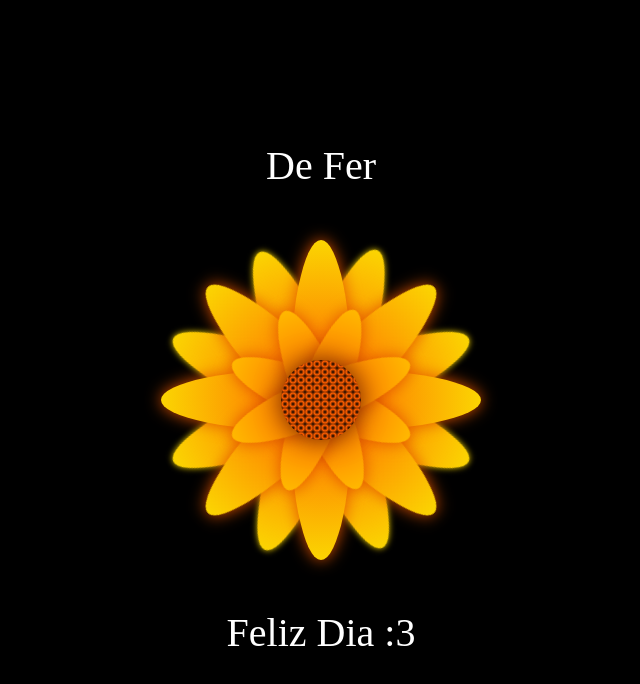
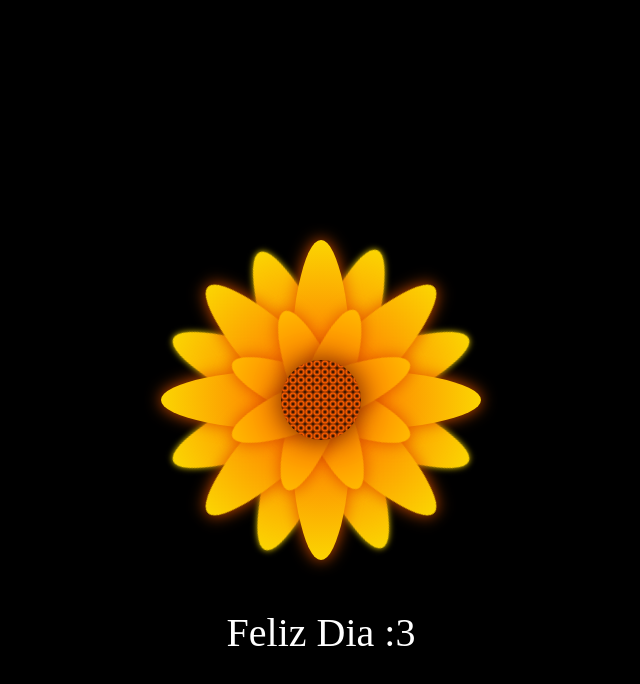
Before and after one commit to FernandoS26/Dia21, a plain HTML site: page docs/index.html in a window 1280 px wide. Shown: the whole page, without its empty margins (319-959 px from the left). Drawn offline with Linux system fonts and the light colour scheme.

Commit message:
Update index.html

```diff
--- a/docs/index.html
+++ b/docs/index.html
@@ -11,7 +11,9 @@
 <body>
 
 <div class="flower">
-    <div class="text-above">De Fer</div>
+    <div class="text-above">
+
+    </div>
     <div class="mid">
     </div>
     <div class="Petal1 p1">
```
